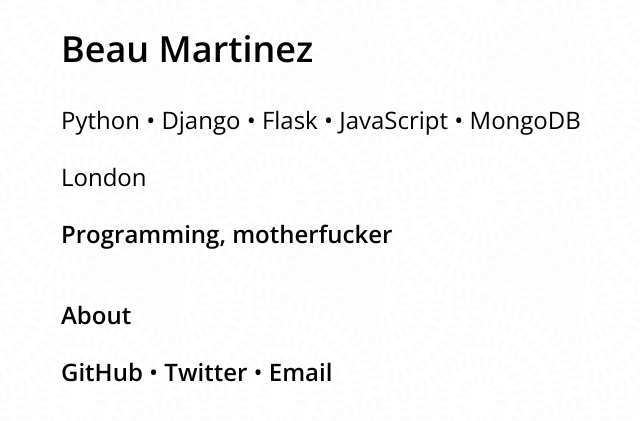
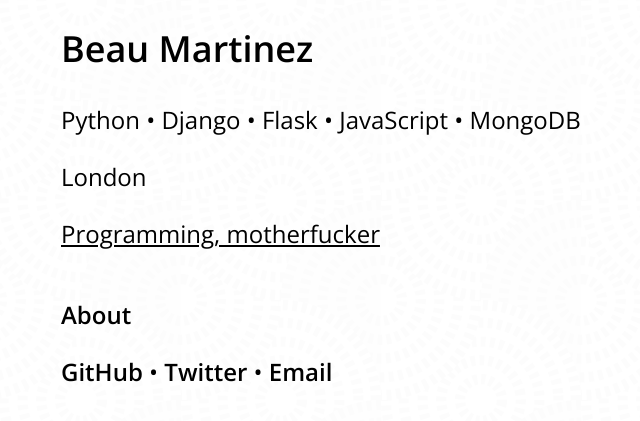
Before and after one commit to beaumartinez/home, a Flask app: page / in a window 1280 px wide. Shown: the top 421 px of the page, without its empty margins (219-859 px from the left). Run offline with Flask 2, Linux system fonts and the light colour scheme; some libraries are stand-ins or nearby versions.

Commit message:
Underline tagline
Don't bold

```diff
--- a/home/templates/home.html
+++ b/home/templates/home.html
@@ -36,8 +36,8 @@
         }
 
         .tagline {
-            font-weight: bold;
             margin-bottom: 0;
+            text-decoration: underline;
         }
     </style>
 
```
